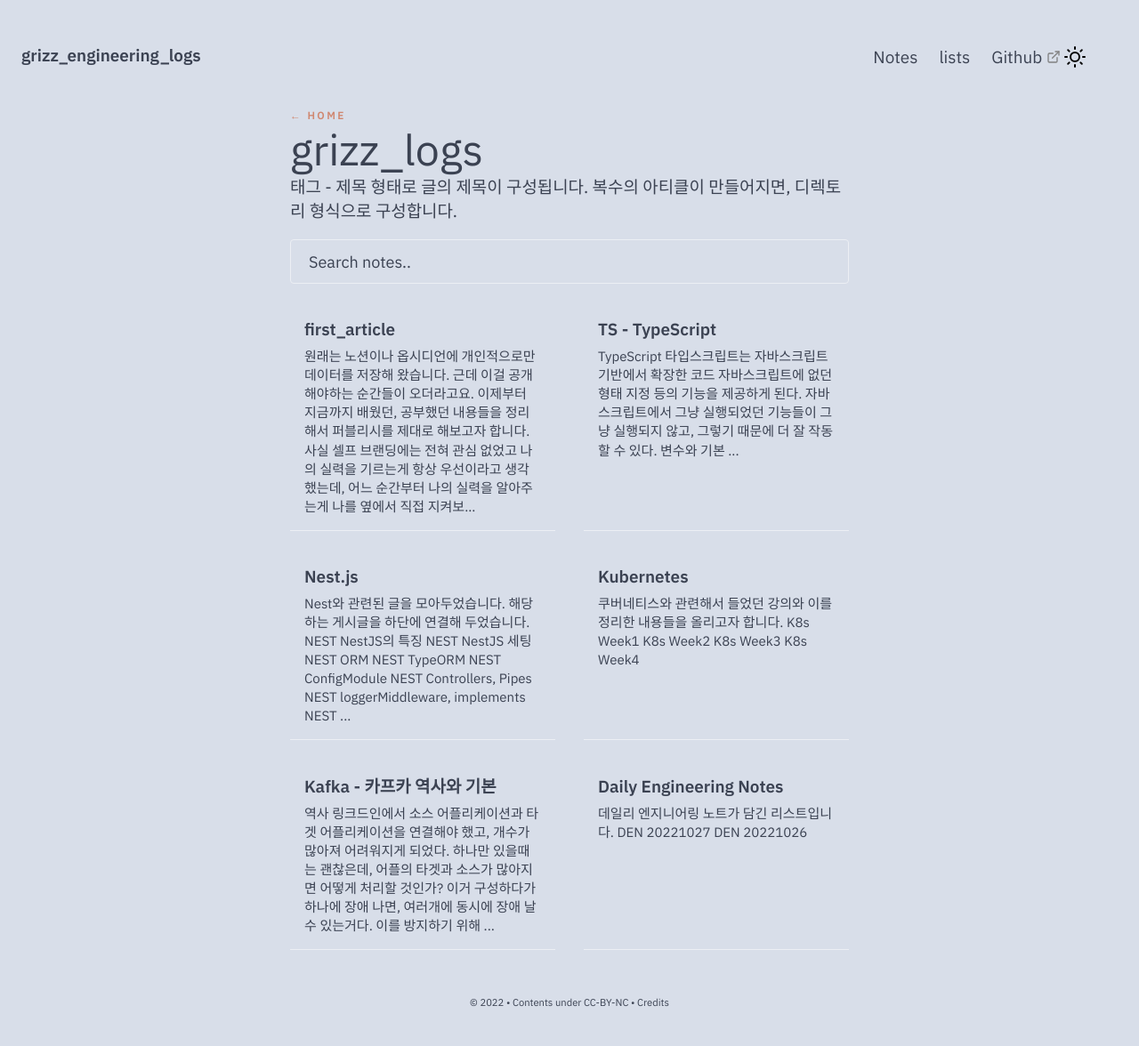
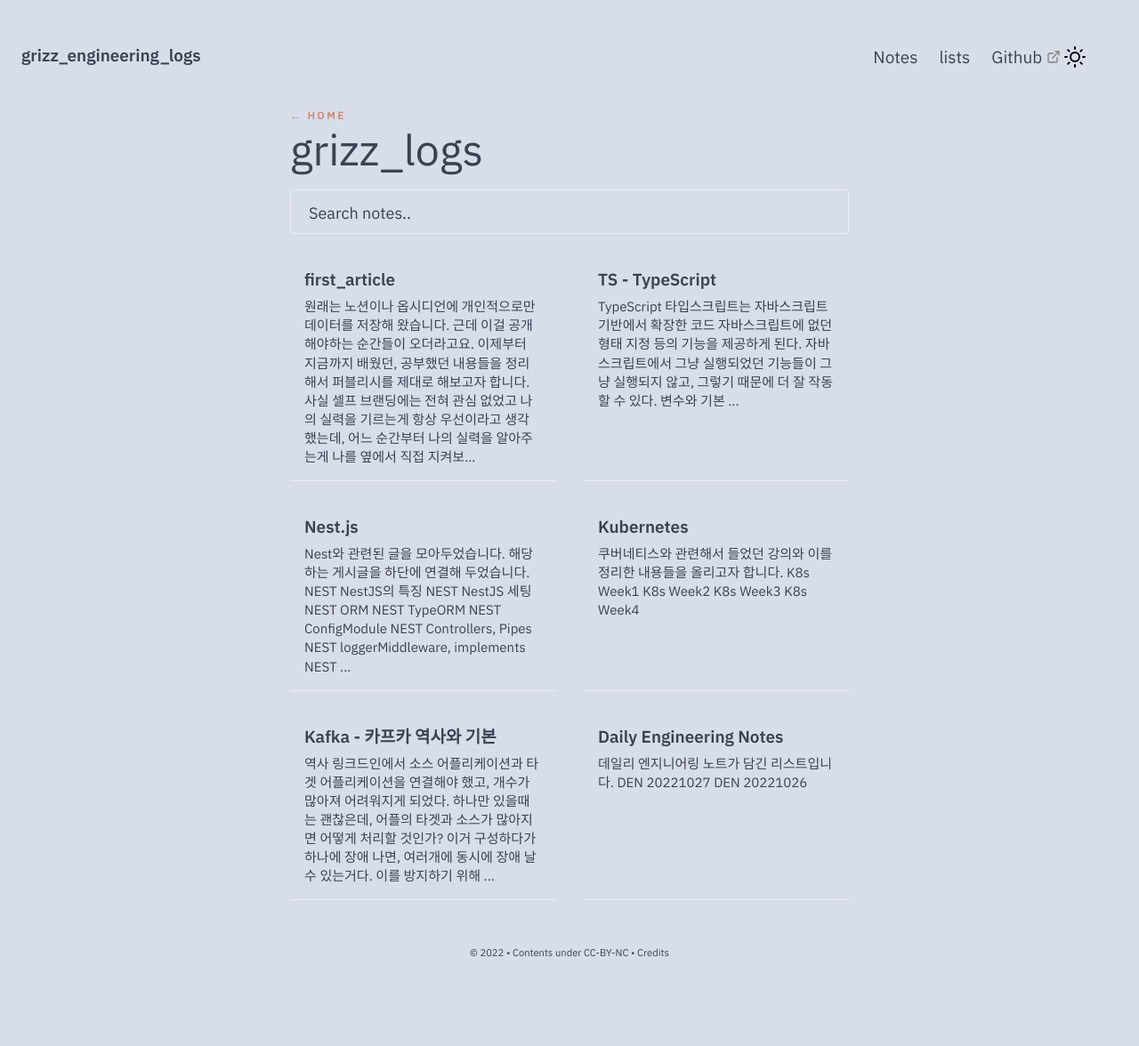
Before and after one commit to timbergrizz/timbergrizz.github.io, a Jekyll site: the page built from pages/notes.md, in a window 1280 px wide. Shown: the whole page at 89% size. Built offline with Jekyll 4.4.1, drawn with Linux system fonts in a browser that asks for light colours; after the commit the page ends 1120 px from its top, so only the background shows below that.

Commit message:
removing texts on notes

```diff
--- a/pages/notes.md
+++ b/pages/notes.md
@@ -4,6 +4,3 @@ permalink: /notes
 feedformat: card
 title: grizz_logs
 ---
-
-태그 - 제목 형태로 글의 제목이 구성됩니다.
-복수의 아티클이 만들어지면, 디렉토리 형식으로 구성합니다.
```
